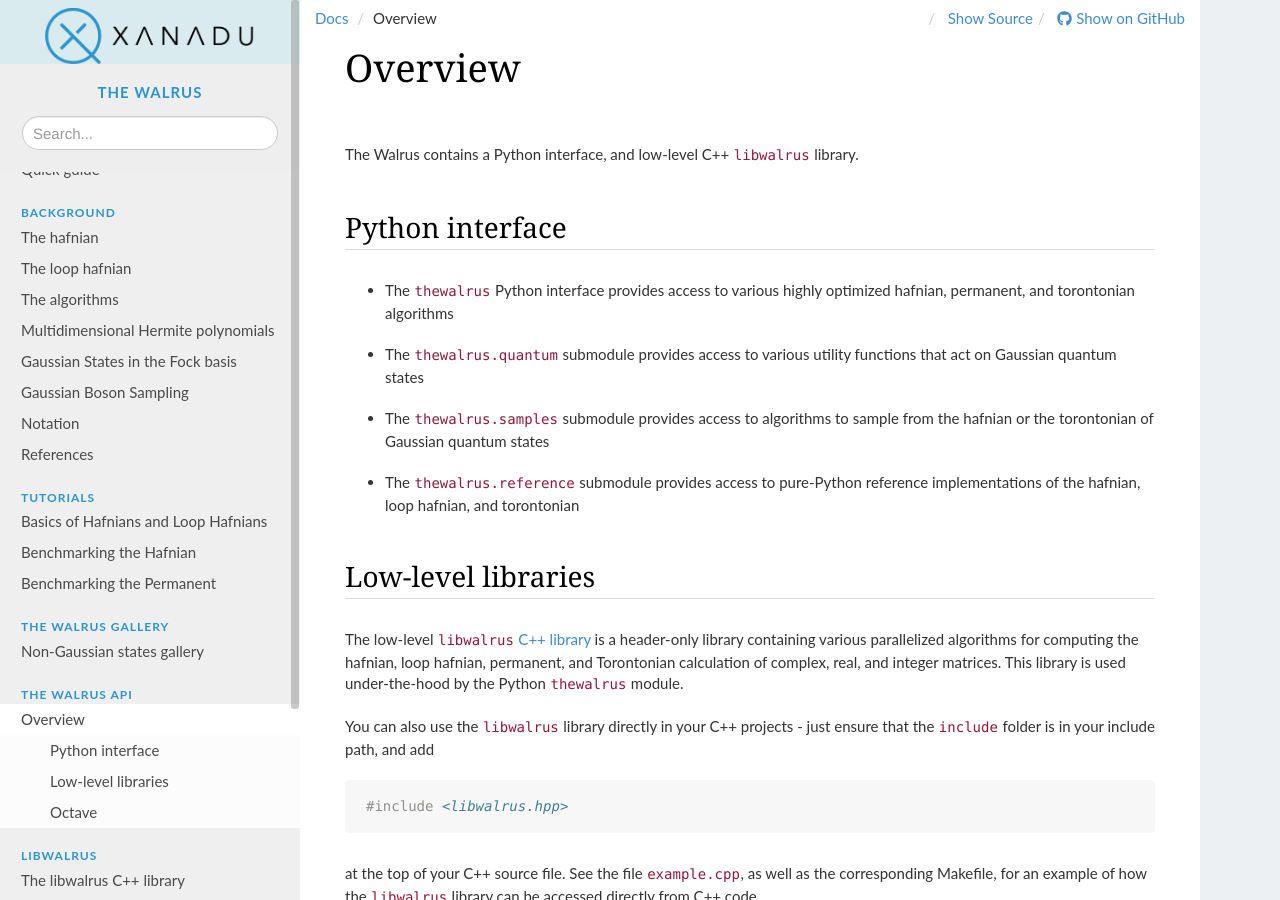
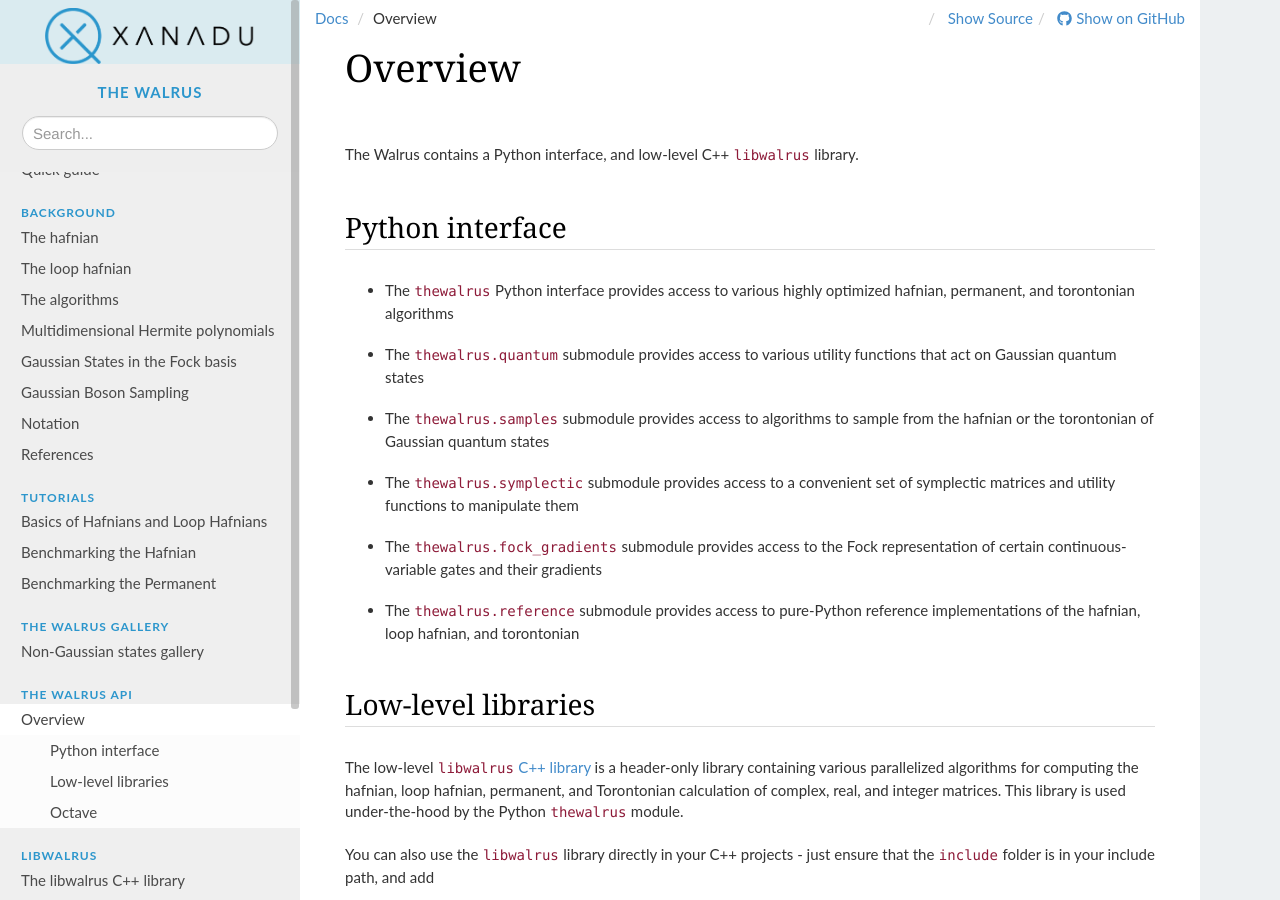
Before and after one commit to XanaduAI/thewalrus, a Sphinx documentation site: the page built from docs/code.rst, in a window 1280 px wide and 900 px high. Built offline with Sphinx 7.4.7, drawn with Linux system fonts in a browser that asks for light colours; nearby versions of some CDN libraries; pages that are not in the unit, such as notebooks, are missing from menus.

Commit message:
Adds documentation page

```diff
--- a/docs/code.rst
+++ b/docs/code.rst
@@ -11,6 +11,10 @@ Python interface
 * The :mod:`thewalrus.quantum` submodule provides access to various utility functions that act on Gaussian quantum states
 
 * The :mod:`thewalrus.samples` submodule provides access to algorithms to sample from the hafnian or the torontonian of Gaussian quantum states
+
+* The :mod:`thewalrus.symplectic` submodule provides access to a convenient set of symplectic matrices and utility functions to manipulate them
+
+* The :mod:`thewalrus.fock_gradients` submodule provides access to the Fock representation of certain continuous-variable gates and their gradients
 
 * The :mod:`thewalrus.reference` submodule provides access to pure-Python reference implementations of the hafnian, loop hafnian, and torontonian
 
--- /dev/null
+++ b/docs/code/fock_gradients.rst
@@ -0,0 +1,3 @@
+.. automodule:: thewalrus.fock_gradients
+	:members:
+	:exclude-members: Dgate, Kgate
--- a/docs/index.rst
+++ b/docs/index.rst
@@ -101,6 +101,7 @@ The Walrus library is **free** and **open source**, released under the Apache Li
    code/quantum
    code/samples
    code/symplectic
+   code/fock_gradients
    code/reference
 
 .. toctree::
```
